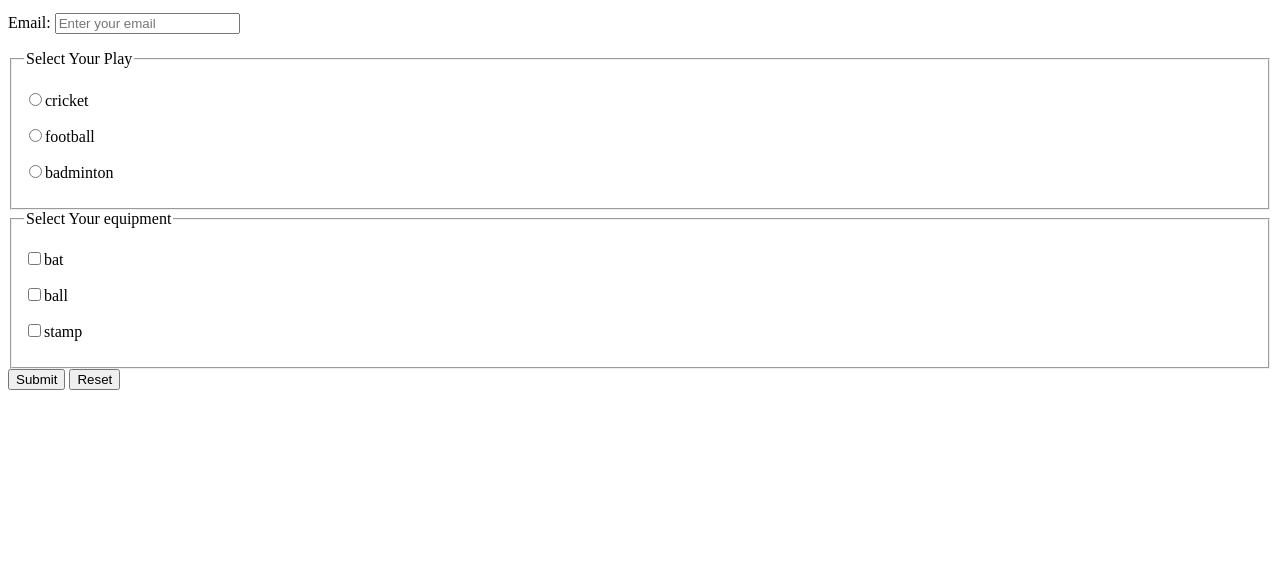
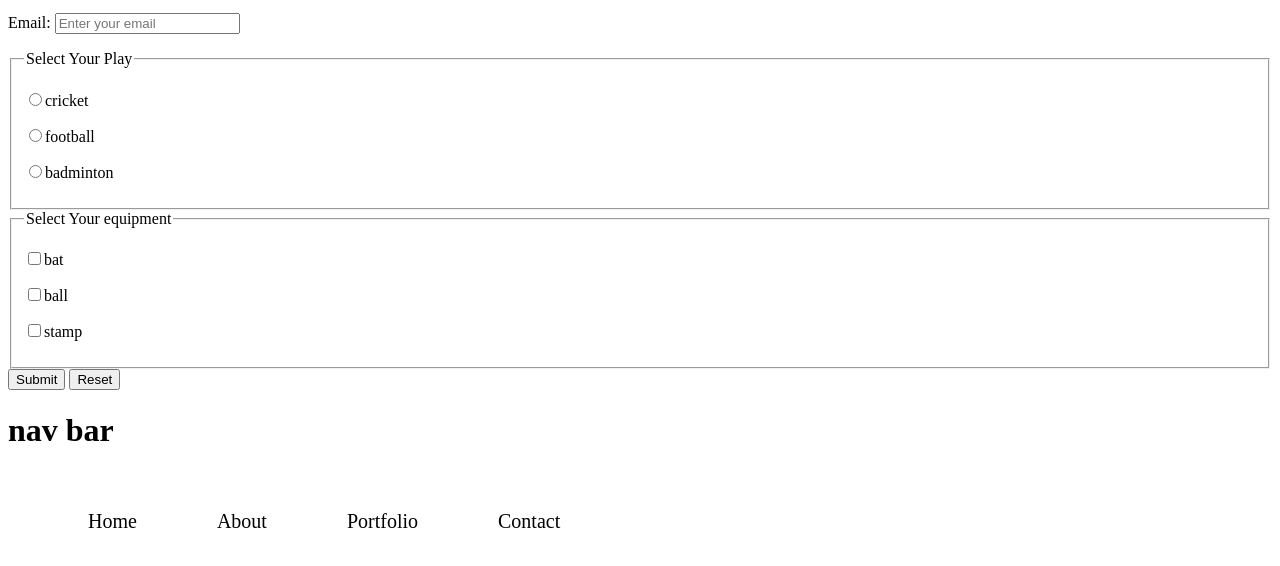
Before and after one commit to avengers-2022/module-6, a plain HTML site: page index.html in a window 1280 px wide. Shown: the part 596-1162 px from the top of the page. Before the commit the page ends 994 px from the top, so only its background shows below. Drawn offline with Linux system fonts and the light colour scheme.

Commit message:
class 5 done

```diff
--- a/index.html
+++ b/index.html
@@ -92,6 +92,19 @@
 
 
 
+    <h1>nav bar</h1>
+
+    <nav>
+        <ul>
+            <li><a href="#">Home</a></li>
+            <li><a href="#">About</a></li>
+            <li><a href="#">Portfolio</a></li>
+            <li><a href="#">Contact</a></li>
+        </ul>
+    </nav>
+
+
+
 </body>
 
 </html>
--- a/style.css
+++ b/style.css
@@ -11,3 +11,23 @@ th {
 table {
     border-collapse: collapse;
 }
+
+nav ul {
+    display: flex;
+}
+
+nav ul li {
+    list-style: none;
+    margin: 20px;
+    padding: 20px;
+}
+
+nav ul li:hover {
+    background-color: aqua;
+}
+
+nav ul li a {
+    text-decoration: none;
+    color: black;
+    font-size: 20px;
+}
```
